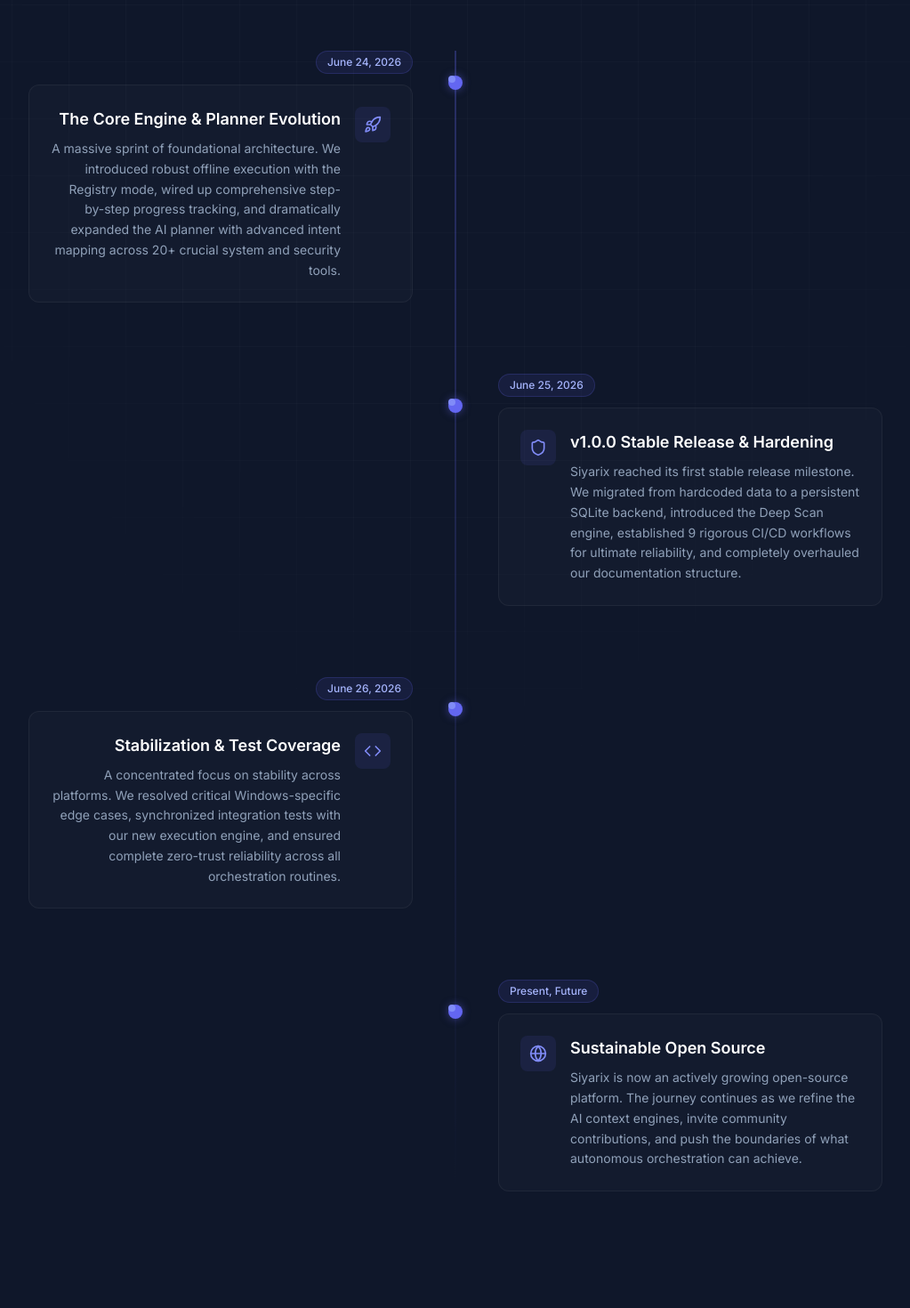
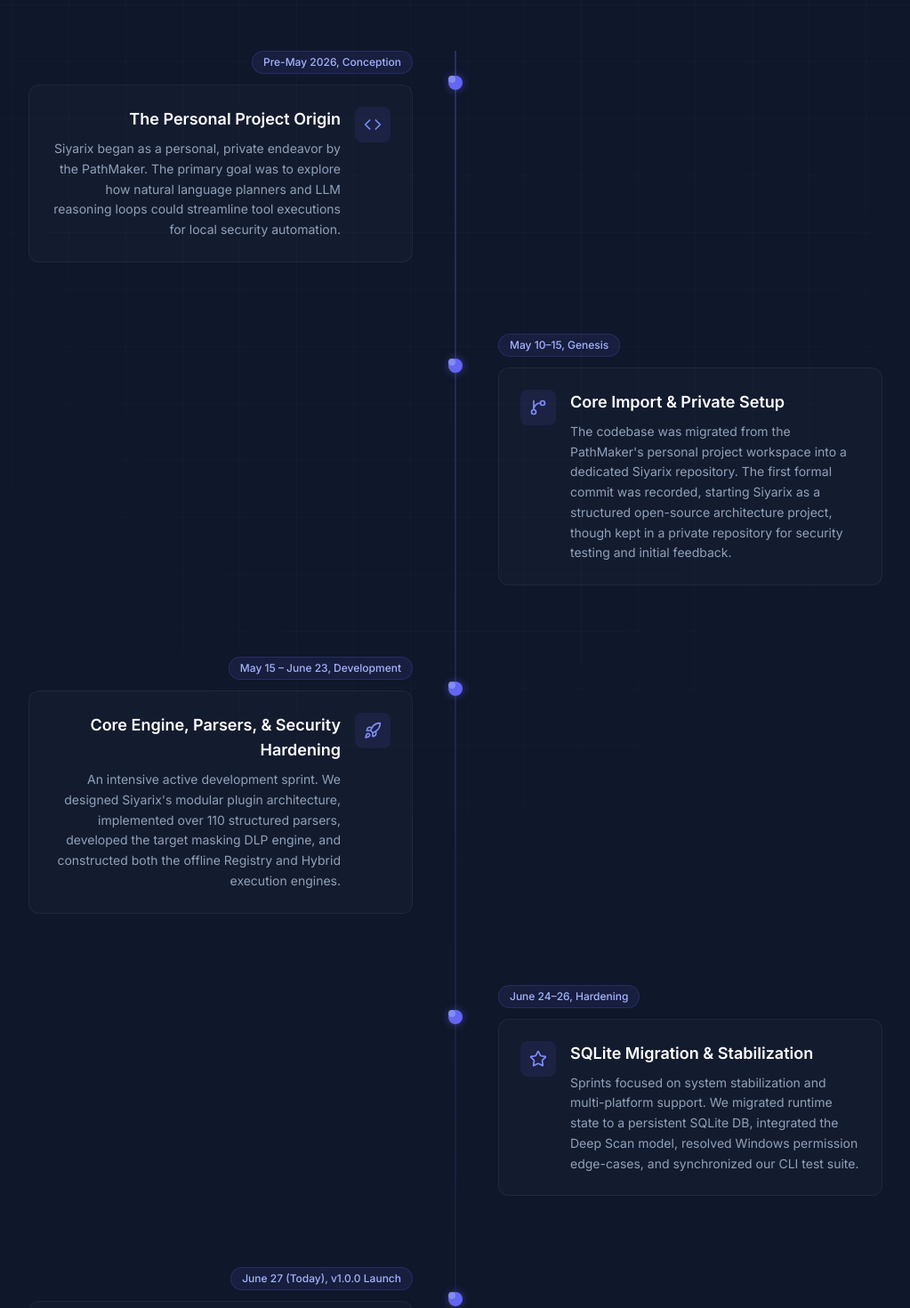
Before and after one commit to siyarix/siyarix.github.io, a Next.js app: page /journey in a window 1280 px wide. Shown: the part 520-1990 px from the top of the page at 89% size, without its empty margins (128-1151 px from the left). Built offline with nearby package versions, Linux system fonts and the light colour scheme.

Commit message:
Docs: Update evolution timeline with personal origin, private import, and stable public launch dates

```diff
--- a/src/app/journey/page.tsx
+++ b/src/app/journey/page.tsx
@@ -27,35 +27,51 @@
 
 const milestones: Milestone[] = [
   {
-    date: "June 24",
-    phase: "2026",
-    title: "The Core Engine & Planner Evolution",
+    date: "Pre-May 2026",
+    phase: "Conception",
+    title: "The Personal Project Origin",
     description:
-      "A massive sprint of foundational architecture. We introduced robust offline execution with the Registry mode, wired up comprehensive step-by-step progress tracking, and dramatically expanded the AI planner with advanced intent mapping across 20+ crucial system and security tools.",
+      "Siyarix began as a personal, private endeavor by the PathMaker. The primary goal was to explore how natural language planners and LLM reasoning loops could streamline tool executions for local security automation.",
+    icon: Code,
+  },
+  {
+    date: "May 10–15",
+    phase: "Genesis",
+    title: "Core Import & Private Setup",
+    description:
+      "The codebase was migrated from the PathMaker's personal project workspace into a dedicated Siyarix repository. The first formal commit was recorded, starting Siyarix as a structured open-source architecture project, though kept in a private repository for security testing and initial feedback.",
+    icon: GitBranch,
+  },
+  {
+    date: "May 15 – June 23",
+    phase: "Development",
+    title: "Core Engine, Parsers, & Security Hardening",
+    description:
+      "An intensive active development sprint. We designed Siyarix's modular plugin architecture, implemented over 110 structured parsers, developed the target masking DLP engine, and constructed both the offline Registry and Hybrid execution engines.",
     icon: Rocket,
   },
   {
-    date: "June 25",
-    phase: "2026",
-    title: "v1.0.0 Stable Release & Hardening",
+    date: "June 24–26",
+    phase: "Hardening",
+    title: "SQLite Migration & Stabilization",
     description:
-      "Siyarix reached its first stable release milestone. We migrated from hardcoded data to a persistent SQLite backend, introduced the Deep Scan engine, established 9 rigorous CI/CD workflows for ultimate reliability, and completely overhauled our documentation structure.",
-    icon: Shield,
+      "Sprints focused on system stabilization and multi-platform support. We migrated runtime state to a persistent SQLite DB, integrated the Deep Scan model, resolved Windows permission edge-cases, and synchronized our CLI test suite.",
+    icon: Star,
   },
   {
-    date: "June 26",
-    phase: "2026",
-    title: "Stabilization & Test Coverage",
+    date: "June 27 (Today)",
+    phase: "v1.0.0 Launch",
+    title: "Stable Public Release",
     description:
-      "A concentrated focus on stability across platforms. We resolved critical Windows-specific edge cases, synchronized integration tests with our new execution engine, and ensured complete zero-trust reliability across all orchestration routines.",
-    icon: Code,
+      "Siyarix officially goes public! We published our GitHub repository to the open-source community alongside our first stable v1.0.0 stable release, enabling developers and researchers worldwide to collaborate on AI-native orchestration.",
+    icon: Shield,
   },
   {
     date: "Present",
     phase: "Future",
     title: "Sustainable Open Source",
     description:
-      "Siyarix is now an actively growing open-source platform. The journey continues as we refine the AI context engines, invite community contributions, and push the boundaries of what autonomous orchestration can achieve.",
+      "Siyarix is now an actively growing public platform. The journey continues as we refine AI context engines, invite global contributions, and expand out modular security plugins (forensics, compliance, cloud SAST).",
     icon: Globe,
   },
 ];
```
